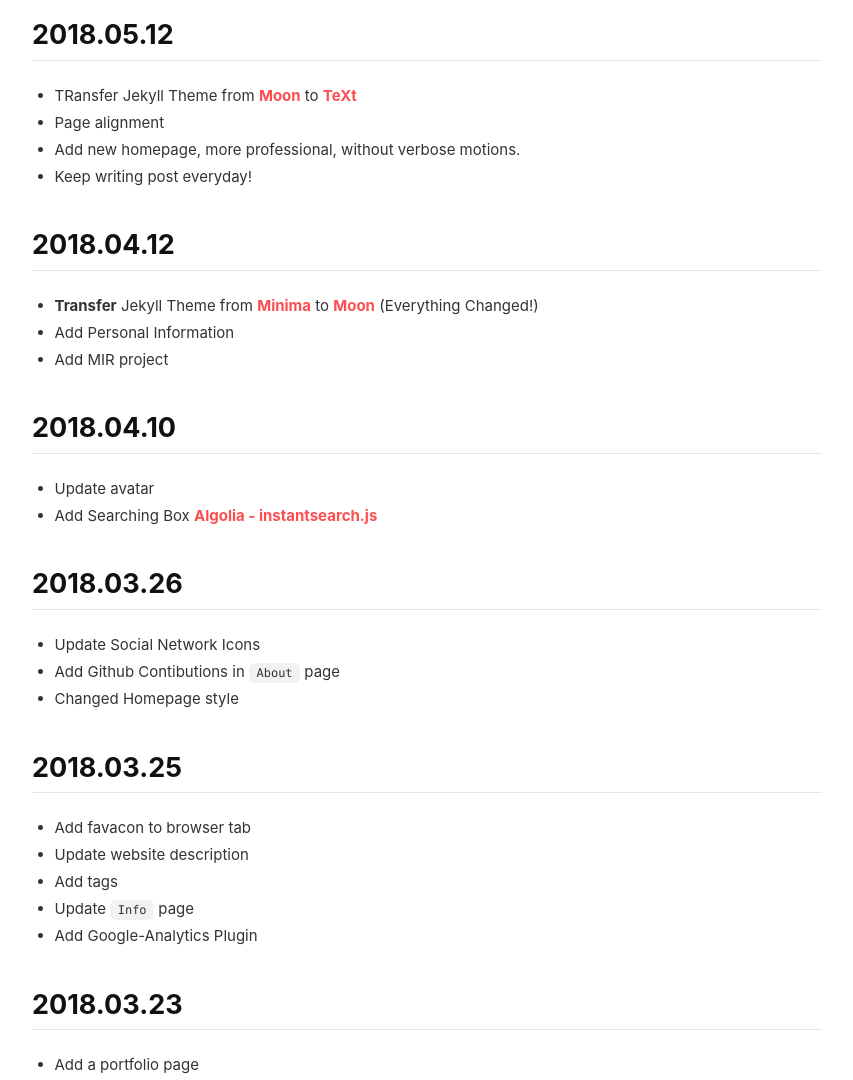
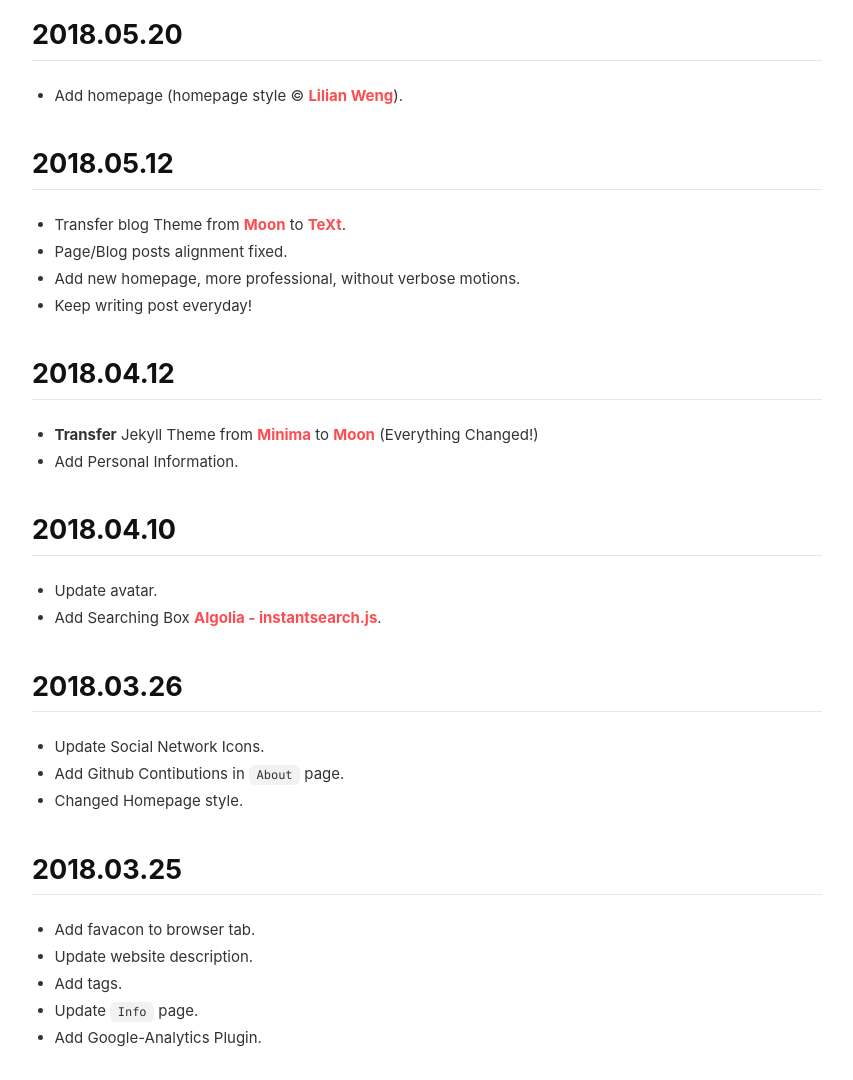
Before and after one commit to Zhenye-Na/blog, a Jekyll site: the page built from blog/site-log.md, in a window 1280 px wide and 1400 px high. Shown: the part 320-1400 px from the top of the window, without its empty margins (213-1066 px from the left). Built offline with Jekyll 4.4.1, drawn with Linux system fonts in a browser that asks for light colours; nearby versions of some CDN libraries; some of the changed text lies outside the part shown.

Commit message:
:lipstick:

```diff
--- a/blog/site-log.md
+++ b/blog/site-log.md
@@ -7,40 +7,42 @@
 
 <img src="https://github.com/Zhenye-Na/Zhenye-Na.github.io/blob/master/assets/images/octocat.jpg?raw=true" width="20%" class="center">
 
+## 2018.05.20
+- Add homepage (homepage style © [Lilian Weng](http://lilianweng.github.io/)).
+
 ## 2018.05.12
-- TRansfer Jekyll Theme from [Moon](https://taylantatli.github.io/Moon/) to [TeXt](https://github.com/kitian616/jekyll-TeXt-theme/)
-- Page alignment
+- Transfer blog Theme from [Moon](https://taylantatli.github.io/Moon/) to [TeXt](https://github.com/kitian616/jekyll-TeXt-theme/).
+- Page/Blog posts alignment fixed.
 - Add new homepage, more professional, without verbose motions.
 - Keep writing post everyday!
 
 ## 2018.04.12
 - **Transfer** Jekyll Theme from [Minima](https://jekyll.github.io/minima/) to [Moon](https://taylantatli.github.io/Moon/) (Everything Changed!)
-- Add Personal Information
-- Add MIR project
+- Add Personal Information.
 
 
 ## 2018.04.10
-- Update avatar
-- Add Searching Box [Algolia - instantsearch.js](https://community.algolia.com/instantsearch.js)
+- Update avatar.
+- Add Searching Box [Algolia - instantsearch.js](https://community.algolia.com/instantsearch.js).
 
 
 ## 2018.03.26
-- Update Social Network Icons
-- Add Github Contibutions in `About` page
-- Changed Homepage style
+- Update Social Network Icons.
+- Add Github Contibutions in `About` page.
+- Changed Homepage style.
 
 
 ## 2018.03.25
-- Add favacon to browser tab
-- Update website description
-- Add tags
-- Update `Info` page
-- Add Google-Analytics Plugin
+- Add favacon to browser tab.
+- Update website description.
+- Add tags.
+- Update `Info` page.
+- Add Google-Analytics Plugin.
 
 
 ## 2018.03.23
-- Add a portfolio page
-- Update `_config.yml`
+- Add a portfolio page.
+- Update `_config.yml`.
 
 
 <style>
```
